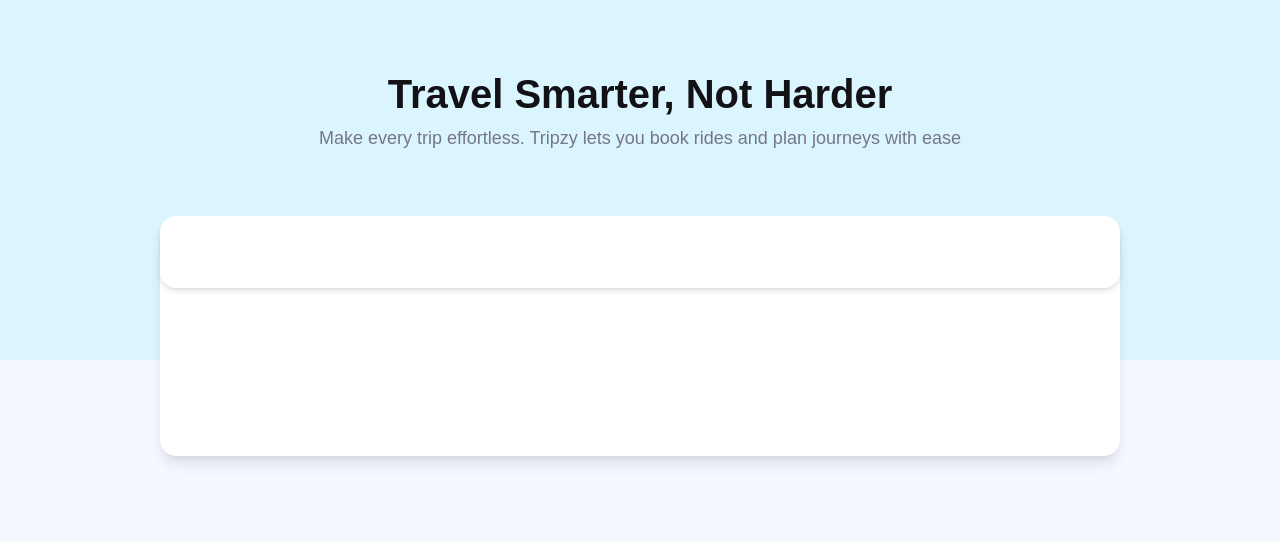
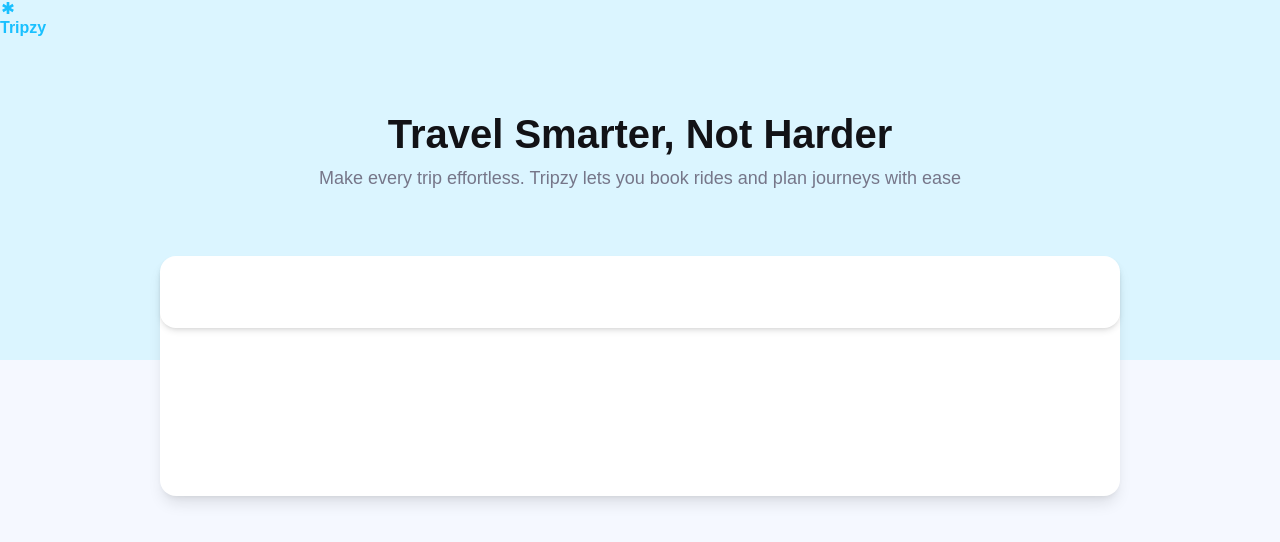
Before and after one commit to rigby200602/tripzy-frontend-test-LeDienThanhTung, a Next.js app: page / in a window 1280 px wide. Shown: the top 542 px of the page. Built offline with nearby package versions, Linux system fonts and the light colour scheme.

Commit message:
update home page

```diff
--- a/app/page.tsx
+++ b/app/page.tsx
@@ -1,18 +1,24 @@
 import Image from "next/image";
+import Header from "@/components/Header";
 
 export default function Home() {
   return (
-    <main className="flex flex-col items-center justify-between">
+    <div>
+      <Header />
+      <div className="flex flex-col items-center justify-between">
         <div className="py-16 px-8">
-        <h1 className="text-[40px] text-[#121216] font-semibold text-center">Travel Smarter, Not Harder</h1>
+          <h1 className="text-[40px] text-[#121216] font-semibold text-center">
+            Travel Smarter, Not Harder
+          </h1>
           <p className="text-lg text-[#767689] font-normal text-center">
-          Make every trip effortless. Tripzy lets you book rides and plan journeys with ease
+            Make every trip effortless. Tripzy lets you book rides and plan
+            journeys with ease
           </p>
         </div>
         <div className="flex flex-col bg-white rounded-2xl h-60 w-[75%] shadow-lg">
-          <div className="flex rounded-2xl shadow-md h-[30%]">
+          <div className="flex rounded-2xl shadow-md h-[30%]"></div>
         </div>
       </div>
-    </main>
+    </div>
   );
 }
```
Lines whose indentation alone changed are shown as unchanged.
